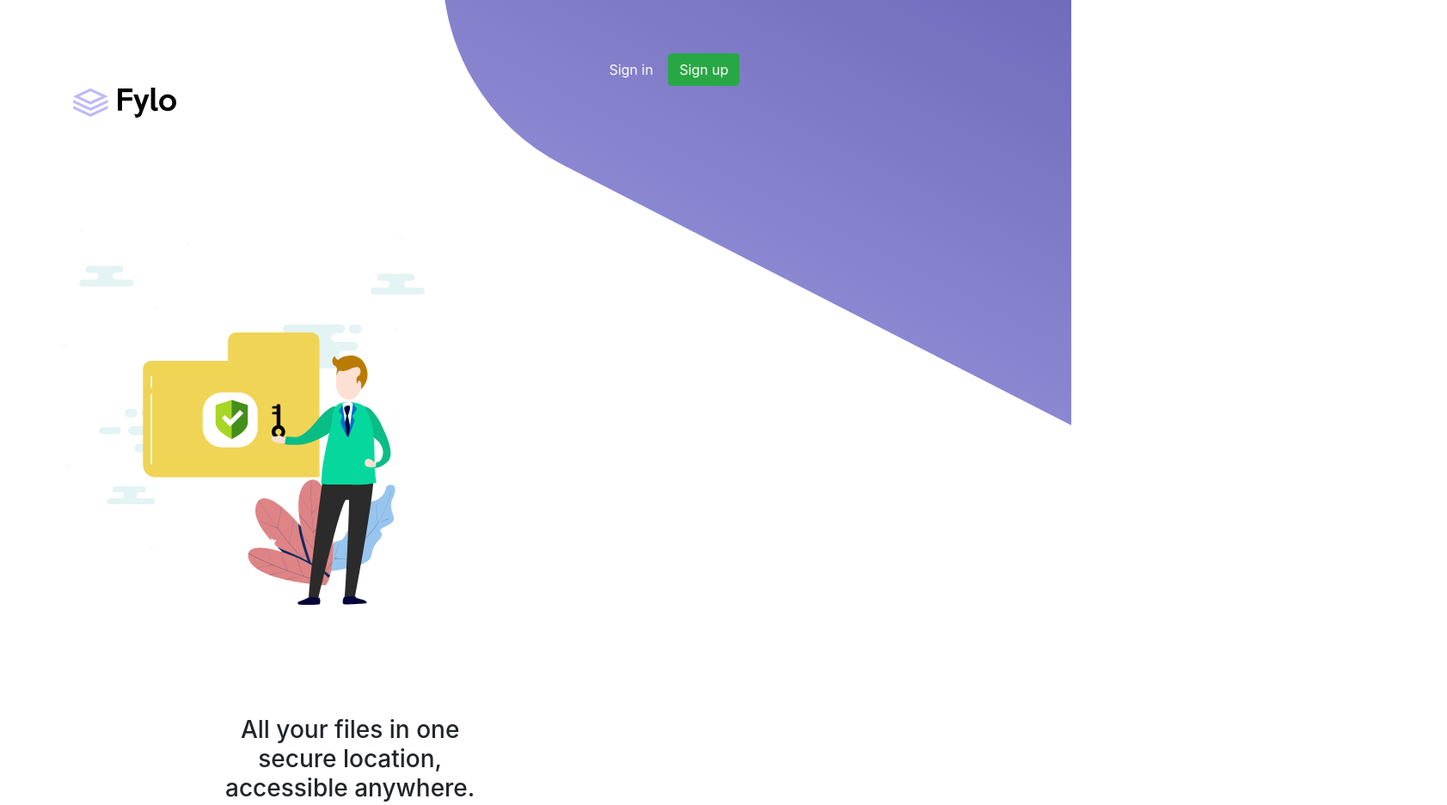
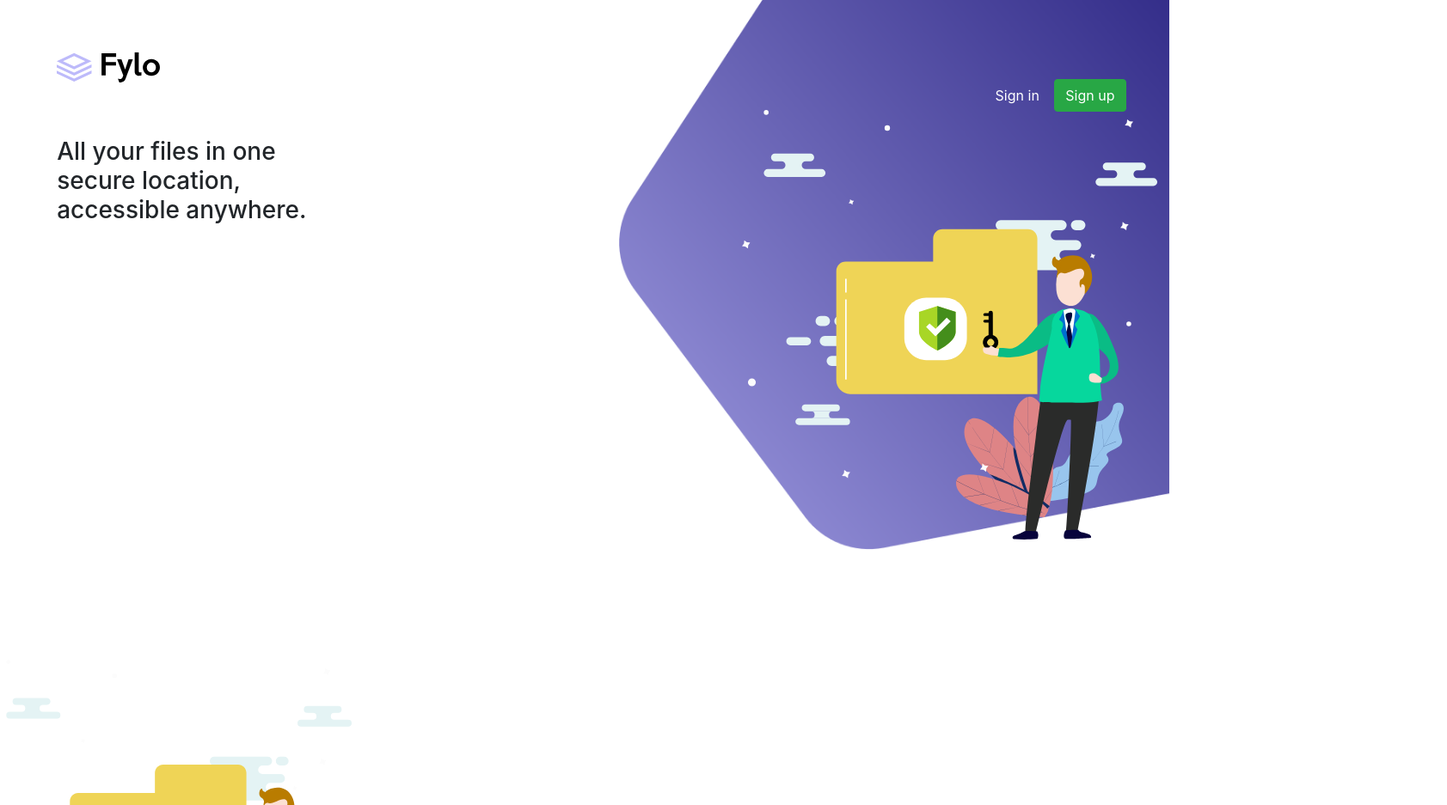
Before and after one commit to ahmedatta3322/Desktop-version, a plain HTML site: page index.html in a window 1280 px wide. Shown: the top 937 px of the page at 86% size, 1683 px wide, since content can reach past the window. Drawn offline with nearby package versions, Linux system fonts and the light colour scheme; files whose address does not match are found by name.

Commit message:
Add files via upload

```diff
--- a/index.html
+++ b/index.html
@@ -27,25 +27,27 @@
 </head>
 
 <body>
-    <div class="container">
-        <div class="row">
-            <div class="col">
+    <div class="container-fluid">
+        <div class="row" id="header1">
+            <div class="col-xl">
                 <img src="images\logo.svg" class="img-fluid" id="logo"></img>
+				<h3 id="head1">All your files in one <br> secure location, <br> accessible anywhere.</h3>
             </div>
-            <div class="col-8">
-                <img src="images\bg-intro-mobile.svg" class="img-fluid" id="draw"></img>
+            <div class="col-xl" id="ill-desk">
+                <img src="images\illustration-main.svg" class="img-fluid" id="draw"></img>
                 <div id="sign-box">
                     <button type="button" class="btn btn-link btn-md sign" id="signin">Sign in</button>
                     <button type="button" class="btn btn-success btn-md sign">Sign up</button>
                 </div>
             </div>
+			</div>
 
         </div>
-        <div class="row stage">
+        <div class="row stage " id="ill">
             <img src="images/illustration-main.svg" class="img-fluid"></img>
         </div>
         <div class="row stage">
-            <h3 class="text-center">All your files in one <br> secure location, <br> accessible anywhere.</h3>
+
             <p class="text-center">Fylo stores all your most important files in one secure location. Access them wherever you need, share and collaborate with friends, family and co-workers.</p>
         </div>
         <div class="row justify-content-center">
--- a/styles/style.css
+++ b/styles/style.css
@@ -1,18 +1,37 @@
+.container-fluid{
+	//border-style: solid;
+	width: 100%;
+}
+
 .row {
+
 	//border-style: solid;
+	width: 100%;
 }
 .col{
 	//border-style: solid;
 }
+.col-xl{
+	//border-style: solid;
+}
+#ill{
+	//display: none;
+}
+#head1{
+	margin-top: 5vw;
+	margin-left: 4vw;
+}
 #draw{
-
-	width: 100%;
-	margin-left:4vw;
+	width: 70%;
+	margin-top: 10vw;
+	margin-left:10vw;
 	//border-style:solid;
 
 }
 #logo{
-	margin-top:8vw;
+	//border-style: solid;
+	margin-top:4.8vw;
+	margin-left: 4vw;
 }
 .sign {
 
@@ -22,9 +41,9 @@
 
 }
 #sign-box{
-	margin-left: 18vw;
+	margin-left: 32vw;
 	width:78%;
-	margin-top: -34vw;
+	margin-top: -42vw;
 	//border-style: solid;
 
 }
@@ -86,3 +105,18 @@ height: 50vw;
 	 margin-top: 30vw;
 	 margin-left: 14vw;
  }
+ #ill-desk{
+	 //margin-top: 5vw;
+	 //border-style: solid;
+	 //width: 70vw;
+	 //margin-left: 8.2vw;
+	 //height: 20vw;
+	 //width: 5vw;
+	 background-size: contain;
+	 background-repeat: no-repeat;
+	 background-image: url("file:///C:/Users/ahmed_atta/Downloads/fylo-landing-page-558498-master/fylo-landing-page-558498-master/images/bg-intro-desktop.png");
+ }
+ #header1{
+	 height: 50vw;
+	 width: 1440px;
+ }
```
Also changed, not shown: images/bg-intro-desktop.svg.
